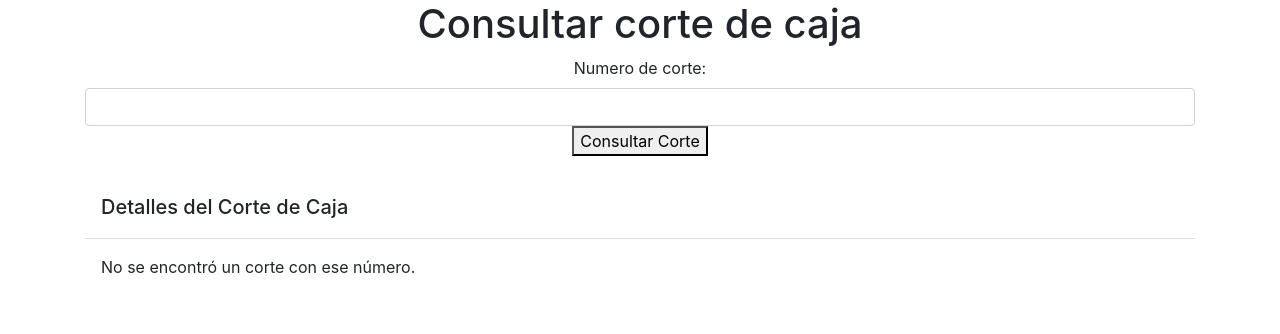
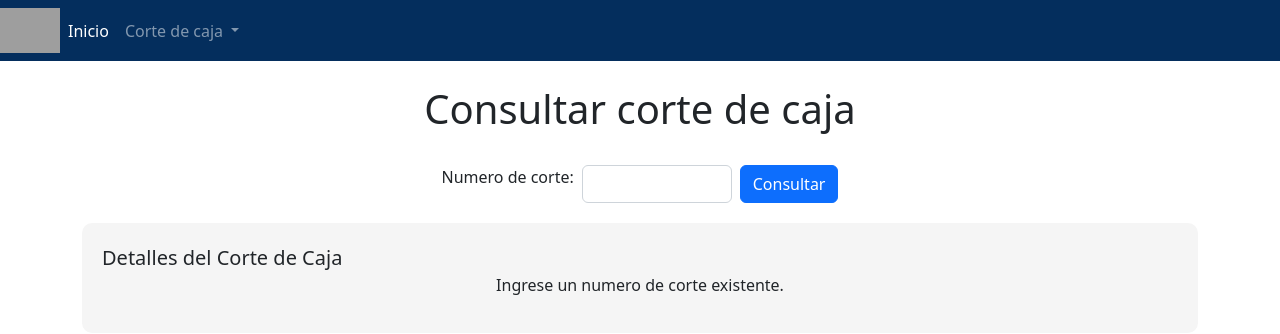
Before and after one commit to 284949MAVS/Proyecto-Estacionamiento, a PHP site: page /consultar_corte.php in a window 1280 px wide. Shown: the top 334 px of the page. Run offline with PHP 8.4, Linux system fonts and the light colour scheme; grey boxes are pictures that could not be loaded.

Commit message:
5to sprint

```diff
--- a/cerrar_sesion.php
+++ b/cerrar_sesion.php
@@ -3,6 +3,6 @@ session_start();
 
 session_destroy();
 
-header("Location: login.html");
+header("Location: loginPague.php");
 exit();
 ?>
--- a/conexion.php
+++ b/conexion.php
@@ -1,7 +1,7 @@
 <?php
 
 
-$mysqli = new mysqli("127.0.0.1", "root", "", "estacionamientobd", 3308);
+$mysqli = new mysqli("127.0.0.1", "root", "", "estacionamientobd", 3306);
 if ($mysqli->connect_errno) {
     echo "Fallo al conectar a MySQL: (" . $mysqli->connect_errno . ") " . $mysqli->connect_error;
 }
--- a/consultar_corte.php
+++ b/consultar_corte.php
@@ -26,57 +26,122 @@ if (isset($_GET["num_Corte"])) {
     <title>Consulta Corte</title>
     <script src="https://code.jquery.com/jquery-3.7.1.js" integrity="sha256-eKhayi8LEQwp4NKxN+CfCh+3qOVUtJn3QNZ0TciWLP4=" crossorigin="anonymous"></script>
     <link rel="stylesheet" href="https://maxcdn.bootstrapcdn.com/bootstrap/4.5.2/css/bootstrap.min.css">
+
+    <link href="https://cdn.jsdelivr.net/npm/bootstrap@5.2.1/dist/css/bootstrap.min.css" rel="stylesheet"
+    integrity="sha384-iYQeCzEYFbKjA/T2uDLTpkwGzCiq6soy8tYaI1GyVh/UjpbCx/TYkiZhlZB6+fzT" crossorigin="anonymous">
+
+    <style>
+
+.form-container {
+
+ width: 700px;
+ height: auto;
+ background-color: whitesmoke;
+ text-align: center;
+ padding: 20px;
+ margin: 0 auto;
+}
+        .form-row {
+     display: flex;
+     justify-content: space-between;
+     align-items: center;
+     margin-bottom: 10px;
+    }
+
+    .form-row label {
+     flex: 1;
+     text-align: right;
+     padding-right: 10px;
+    }
+
+    .form-row input,
+    .form-row select {
+     flex: 2;
+
+    }
+     </style>
 </head>
 <body>
+<header>
+    <!-- place navbar here -->
+    <nav class="navbar navbar-expand-sm navbar-dark " style="background-color: #042E5D;">
+        <a href=""><img src="https://encrypted-tbn0.gstatic.com/images?q=tbn:ANd9GcRIV7jNuxG7PQhpl_uAbWUzB5UrDGk66CbSUIGoUh4JEQBCNhqi2CWj5eIQNQEXIIctIuk&usqp=CAU" class="img" alt="..." style="width: 60px ;" style="border: 0cm;"></a>
+        <button class="navbar-toggler d-lg-none" type="button" data-bs-toggle="collapse" data-bs-target="#collapsibleNavId" aria-controls="collapsibleNavId"
+        aria-expanded="false" aria-label="Toggle navigation" style="background-color: aliceblue;"></button>
+    <div class="collapse navbar-collapse d-flex justify-content-evenly" id="collapsibleNavId">
+      <ul class="navbar-nav me-auto mt-2 mt-lg-0">
+        <li class="nav-item">
+            <a class="nav-link active" href="inicio_caseta.php" aria-current="page">Inicio <span class="visually-hidden">(current)</span></a>
+        </li>
+        <li class="nav-item dropdown">
+          <a class="nav-link dropdown-toggle" href="#" id="navbarDropdown" role="button" data-bs-toggle="dropdown" aria-expanded="false">
+            Corte de caja
+          </a>
+          <ul class="dropdown-menu" aria-labelledby="navbarDropdown">
+            <li><a class="dropdown-item" href="mostrar_corte.html">Corte de caja actual</a></li>
+            <li><a class="dropdown-item" href="consultar_corte.php">Consulta corte</a></li>
+          </ul>
+        </li>
+    </ul>
+
+
+    </div>
+    </nav>
+    <br>
+  </header>
   <div class="container text-center mt-8">
     <h1>Consultar corte de caja</h1>
+    <br>
     <div id="corteCaja" class="mt-10">
         <form method="get">
-                <div class="form-group">
+            <div class="form-group d-flex justify-content-center">
                 <label for="num_Corte">Numero de corte:</label>
-                    <input type="text" class="form-control" id="corteConsultar" name="num_Corte">
-                    <button type="submit" id="consultarCorte">Consultar Corte</button>
+                <input type="text" class="form-control mx-2" id="corteConsultar" name="num_Corte" style="width: 150px;">
+                <button type="submit" id="consultarCorte" class="btn btn-primary">Consultar</button>
             </div>
         </form>
     </div>
 </div>
 
-    <div class="container" style="margin-top: 20px;">
-        <div id="detalleCorte">
+<div class="container text-center mt-8" style="margin-top: 20px;">
+    <div id="detalleCorte" style="background-color: #f5f5f5; padding: 20px; border-radius: 10px;">
         <div class="modal-header">
             <h5 class="modal-title">Detalles del Corte de Caja</h5>
         </div>
         <div class="modal-body">
             <?php
             if ($corteData) {
-                    if($corteData["corte_Act"]==0){
+                if ($corteData["corte_Act"] == 0) {
                     echo "<h2>Corte de Caja</h2>";
                     echo "<p>Número de Corte: " . $corteData["num_Corte"] . "</p>";
                     echo "<p>ID: " . $corteData["id_User"] . "</p>";
                     echo "<p>Inicio de Turno: " . $corteData["inicio_Turno"] . "</p>";
-
                     echo "<p>Fin de Turno: " . $corteData["fin_Turno"] . "</p>";
-
                     echo "<p>Autos salida: " . $corteData["autos_Salida"] . "</p>";
-
                     echo "<p>Tickets Cancelados: " . $corteData["tickets_Canc"] . "</p>";
-
-                        echo "<p>Efectivo: " . $corteData["efectivo"] . "</p>";
-
-                        echo "<p>Depositos: " . $corteData["depos"] . "</p>";
-
-                        echo "<p>Total $: " . $corteData["total_Corte"] . "</p>";
-                    }else{
-                        echo "<p>Este corte de caja esta activo aun. </p>";
+                    echo "<p>Efectivo: $" . $corteData["efectivo"] . "</p>";
+                    echo "<p>Depósitos: $" . $corteData["depos"] . "</p>";
+                    echo "<p>Total: $" . $corteData["total_Corte"] . "</p>";
+                } else {
+                    echo "<p>Este corte de caja está activo aún. </p>";
                     echo "<a href=mostrar_corte.html>Consulta corte</a>";
                 }
             } else {
-                        echo "<p>No se encontró un corte con ese número.</p>";
+                echo "<p>Ingrese un numero de corte existente.</p>";
             }
             ?>
         </div>
     </div>
 </div>
+
+
+    <script src="https://cdn.jsdelivr.net/npm/@popperjs/core@2.11.6/dist/umd/popper.min.js"
+    integrity="sha384-oBqDVmMz9ATKxIep9tiCxS/Z9fNfEXiDAYTujMAeBAsjFuCZSmKbSSUnQlmh/jp3" crossorigin="anonymous">
+  </script>
+
+  <script src="https://cdn.jsdelivr.net/npm/bootstrap@5.2.1/dist/js/bootstrap.min.js"
+    integrity="sha384-7VPbUDkoPSGFnVtYi0QogXtr74QeVeeIs99Qfg5YCF+TidwNdjvaKZX19NZ/e6oz" crossorigin="anonymous">
+  </script>
 
     <script>
         $(document).ready(function () {
--- a/inicio.php
+++ b/inicio.php
@@ -163,7 +163,7 @@
         url: "cerrar_sesion.php",
         type: "POST",
         success: function (response) {
-            window.location.href = "login.php";
+            window.location.href = "loginPague.php";
         }
     });
 });
--- a/mostrar_corte.html
+++ b/mostrar_corte.html
@@ -61,7 +61,7 @@
             Corte de caja
           </a>
           <ul class="dropdown-menu" aria-labelledby="navbarDropdown">
-            <li><a class="dropdown-item" href="mostrar_corte.html">Corte de caja Actual</a></li>
+            <li><a class="dropdown-item" href="mostrar_corte.html">Corte de caja actual</a></li>
             <li><a class="dropdown-item" href="consultar_corte.php">Consulta corte</a></li>
           </ul>
         </li>
@@ -77,7 +77,7 @@
 
     <div class="container">
         <div class="form-container">
-
+            <h1>Corte de caja actual</h1>
         <form>
             <div class="form-row">
                 <label for="num_Corte">Numero de corte:</label>
@@ -127,7 +127,7 @@
   <script src="https://cdn.jsdelivr.net/npm/@popperjs/core@2.11.6/dist/umd/popper.min.js"
     integrity="sha384-oBqDVmMz9ATKxIep9tiCxS/Z9fNfEXiDAYTujMAeBAsjFuCZSmKbSSUnQlmh/jp3" crossorigin="anonymous">
   </script>
-
+<script src="https://code.jquery.com/jquery-3.7.1.js" integrity="sha256-eKhayi8LEQwp4NKxN+CfCh+3qOVUtJn3QNZ0TciWLP4=" crossorigin="anonymous"></script>
   <script src="https://cdn.jsdelivr.net/npm/bootstrap@5.2.1/dist/js/bootstrap.min.js"
     integrity="sha384-7VPbUDkoPSGFnVtYi0QogXtr74QeVeeIs99Qfg5YCF+TidwNdjvaKZX19NZ/e6oz" crossorigin="anonymous">
   </script>
```
Also changed, not shown: inicio_caseta.php (+89 -21 lines). Lines whose indentation alone changed are shown as unchanged.
